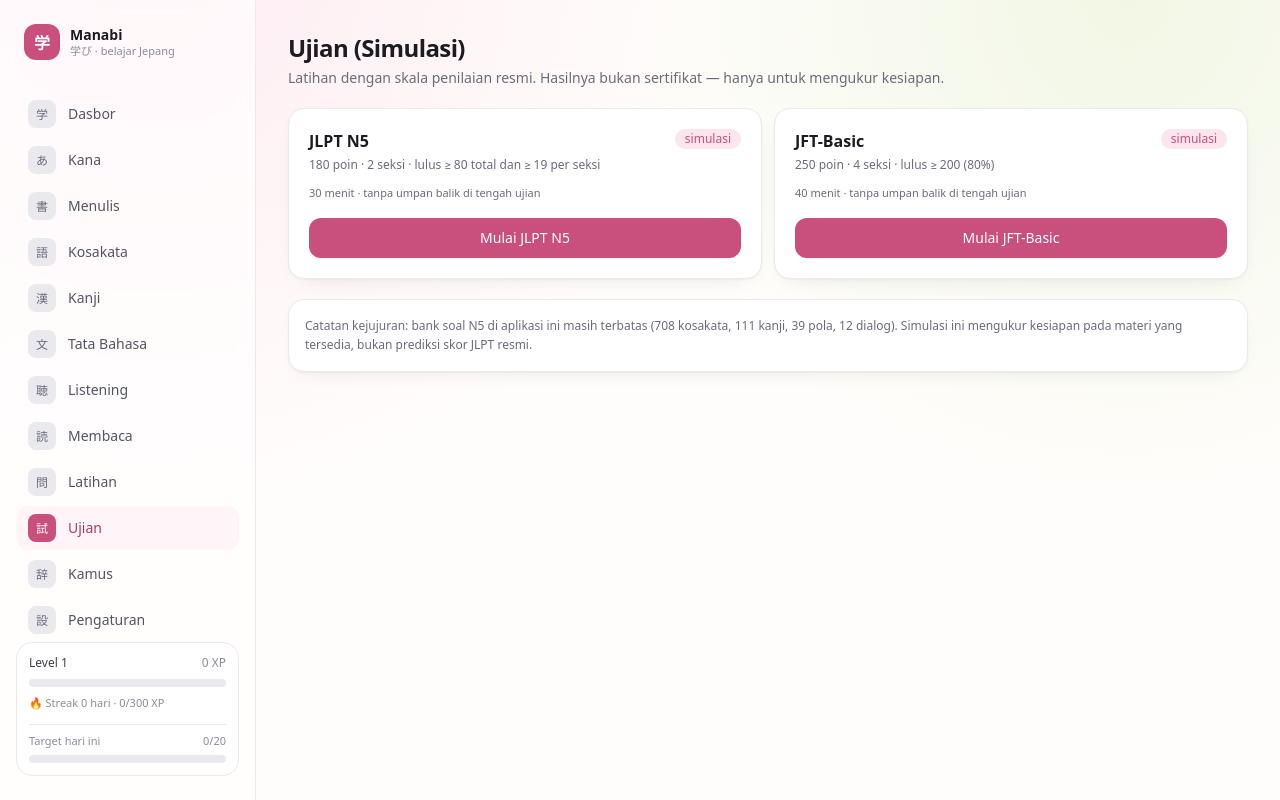
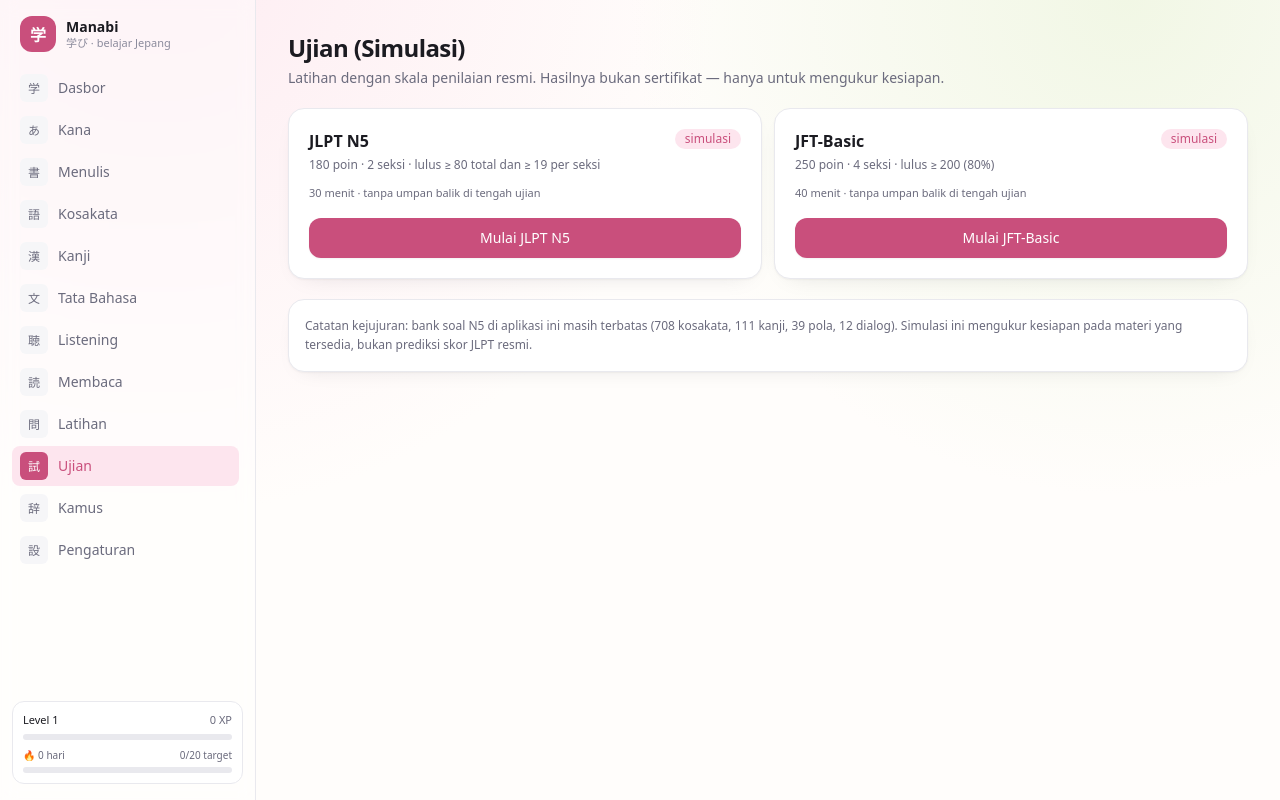
Before and after one commit to Levi50421905/manabi, a Next.js app in the folder apps/web/: page /ujian in a window 1280 px wide. Built offline with nearby package versions, Linux system fonts and the light colour scheme.

Commit message:
fix(sidebar): nav bisa discroll + kartu level/target dipadatkan agar tidak terpotong di layar pendek, item aktif pakai token accent; feat(ujian): pembahasan jawaban salah di layar hasil

```diff
--- a/apps/web/app/ujian/page.tsx
+++ b/apps/web/app/ujian/page.tsx
@@ -132,6 +132,47 @@
                 </li>
               ))}
             </ul>
+
+            {(() => {
+              const wrong = questions.filter((question) => answers[question.id] !== question.answer);
+              if (wrong.length === 0) {
+                return (
+                  <p className="mt-5 rounded-xl border border-success/40 bg-success-soft p-3 text-xs text-success">
+                    Semua jawaban benar. 素晴らしい！
+                  </p>
+                );
+              }
+              return (
+                <div className="mt-5">
+                  <h3 className="text-sm font-semibold text-fg">
+                    Pembahasan jawaban salah ({wrong.length})
+                  </h3>
+                  <ul className="mt-2 space-y-2">
+                    {wrong.slice(0, 20).map((question) => {
+                      const picked = answers[question.id];
+                      return (
+                        <li key={question.id} className="rounded-lg border border-border p-2.5">
+                          <p className="jp text-sm font-medium text-fg">{question.prompt}</p>
+                          <p className="mt-1 text-xs text-danger">
+                            Jawabanmu:{" "}
+                            {picked === undefined ? "(kosong)" : question.options[picked]}
+                          </p>
+                          <p className="text-xs text-success">
+                            Kunci: {question.options[question.answer]}
+                          </p>
+                          <p className="mt-1 text-[11px] text-fg-muted">{question.explanation}</p>
+                        </li>
+                      );
+                    })}
+                  </ul>
+                  {wrong.length > 20 && (
+                    <p className="mt-2 text-[11px] text-fg-muted">
+                      Menampilkan 20 dari {wrong.length} jawaban salah.
+                    </p>
+                  )}
+                </div>
+              );
+            })()}
 
             <div className="mt-5 flex flex-wrap gap-2">
               <Button onClick={() => start(spec.kind)}>Ulangi ujian</Button>
--- a/apps/web/components/sidebar.tsx
+++ b/apps/web/components/sidebar.tsx
@@ -133,7 +133,7 @@
       </nav>
 
       {/* ---------- Desktop ---------- */}
-      <aside className="sticky top-0 hidden h-screen w-64 shrink-0 flex-col border-r border-ink-100 bg-surface/60 px-4 py-6 backdrop-blur md:flex">
+      <aside className="sticky top-0 hidden h-screen w-64 shrink-0 flex-col overflow-hidden border-r border-border bg-surface/40 px-3 py-4 backdrop-blur md:flex">
         <Link href="/" className="flex items-center gap-2.5 px-2">
           <span className="grid h-9 w-9 place-items-center rounded-xl bg-sakura-600 text-base font-bold text-white jp">
             学
@@ -144,7 +144,10 @@
           </span>
         </Link>
 
-        <nav className="mt-8 flex flex-col gap-0.5" aria-label="Navigasi utama">
+        <nav
+          className="mt-4 flex flex-1 flex-col gap-0.5 overflow-y-auto pr-1"
+          aria-label="Navigasi utama"
+        >
           {NAV_ITEMS.map((item) => {
             const active = isActive(pathname, item.href);
             return (
@@ -153,52 +156,48 @@
                 href={item.href}
                 aria-current={active ? "page" : undefined}
                 className={cn(
-                  "group flex items-center gap-3 rounded-xl px-3 py-2 text-sm transition-colors",
+                  "group flex shrink-0 items-center gap-2.5 rounded-lg px-2 py-1.5 text-sm transition-colors",
                   active
-                    ? "bg-sakura-50 font-medium text-sakura-700"
-                    : "text-ink-600 hover:bg-ink-50 hover:text-ink-900",
+                    ? "bg-accent-soft font-medium text-accent"
+                    : "text-fg-muted hover:bg-surface-muted hover:text-fg",
                 )}
               >
                 <span
                   className={cn(
-                    "grid h-7 w-7 place-items-center rounded-lg text-xs jp transition-colors",
+                    "jp grid h-7 w-7 shrink-0 place-items-center rounded-md text-xs transition-colors",
                     active
-                      ? "bg-sakura-600 text-white"
-                      : "bg-ink-100 text-ink-500 group-hover:bg-ink-200",
+                      ? "bg-accent text-accent-contrast"
+                      : "bg-surface-muted text-fg-muted group-hover:bg-border",
                   )}
                 >
                   {item.glyph}
                 </span>
-                {item.label}
+                <span className="truncate">{item.label}</span>
               </Link>
             );
           })}
         </nav>
 
-        <div className="mt-auto rounded-2xl border border-ink-100 bg-surface p-3">
-          <div className="flex items-center justify-between text-xs">
-            <span className="font-medium text-ink-700">Level {level}</span>
-            <span className="text-ink-400">{progress.xp} XP</span>
+        <div className="mt-3 shrink-0 rounded-xl border border-border bg-surface p-2.5">
+          <div className="flex items-center justify-between text-[11px]">
+            <span className="font-medium text-fg">Level {level}</span>
+            <span className="text-fg-muted">{progress.xp} XP</span>
           </div>
-          <ProgressBar className="mt-2" value={intoLevel} max={need} />
-          <p className="mt-2 text-[11px] text-ink-400">
-            🔥 Streak {currentStreak(progress)} hari · {intoLevel}/{need} XP
-          </p>
-          <div className="mt-3 border-t border-ink-100 pt-2">
-            <div className="flex items-center justify-between text-[11px] text-ink-400">
-              <span>Target hari ini</span>
+          <ProgressBar className="mt-1.5 h-1.5" value={intoLevel} max={need} />
+
+          <div className="mt-2 flex items-center justify-between text-[10px] text-fg-muted">
+            <span>🔥 {currentStreak(progress)} hari</span>
             <span>
-                {Math.min(todayActions, prefs.dailyGoal)}/{prefs.dailyGoal}
+              {Math.min(todayActions, prefs.dailyGoal)}/{prefs.dailyGoal} target
             </span>
           </div>
           <ProgressBar
-              className="mt-1.5"
+            className="mt-1 h-1.5"
             value={Math.min(todayActions, prefs.dailyGoal)}
             max={prefs.dailyGoal}
             tone="matcha"
           />
         </div>
-        </div>
       </aside>
     </>
   );
```
Lines whose indentation alone changed are shown as unchanged.
